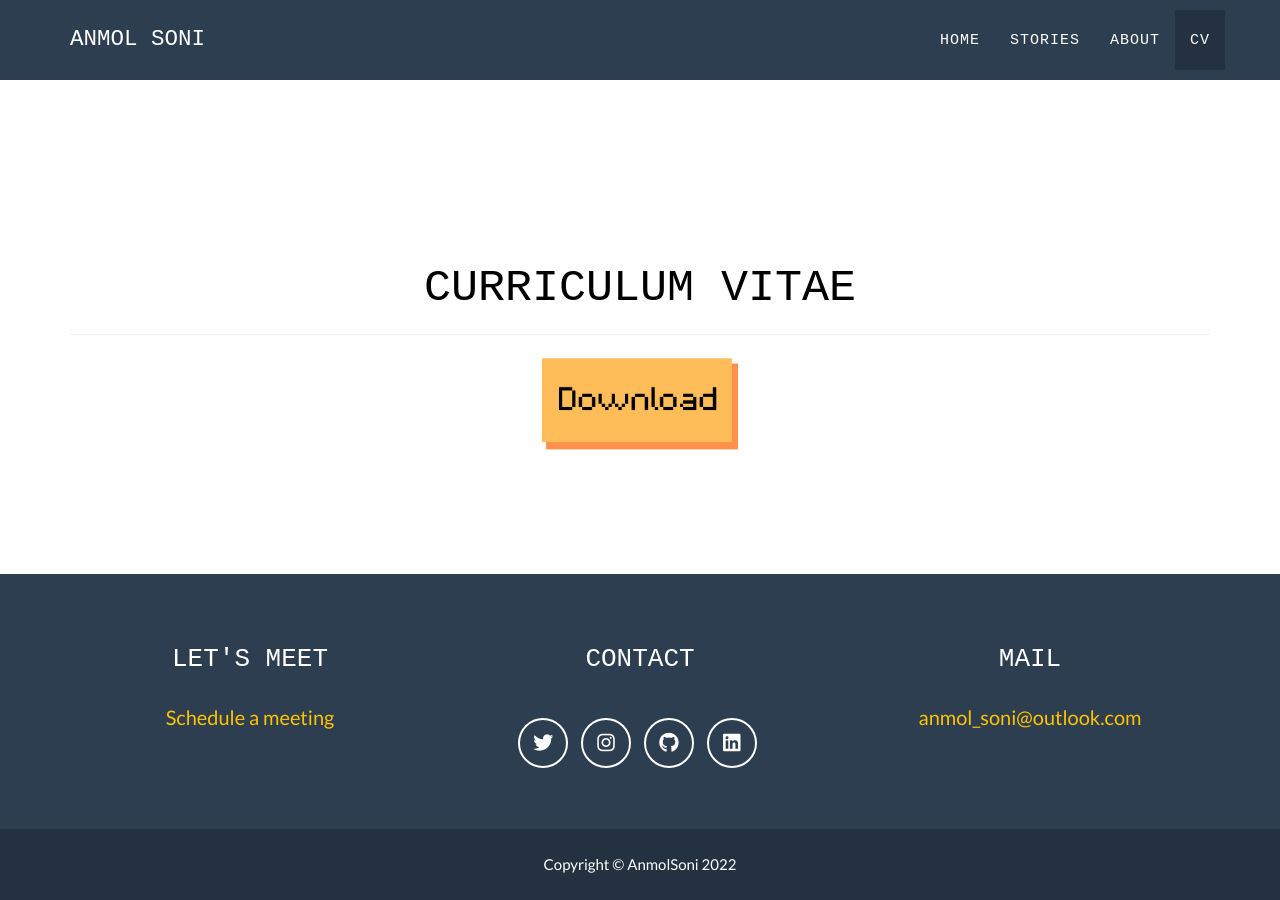
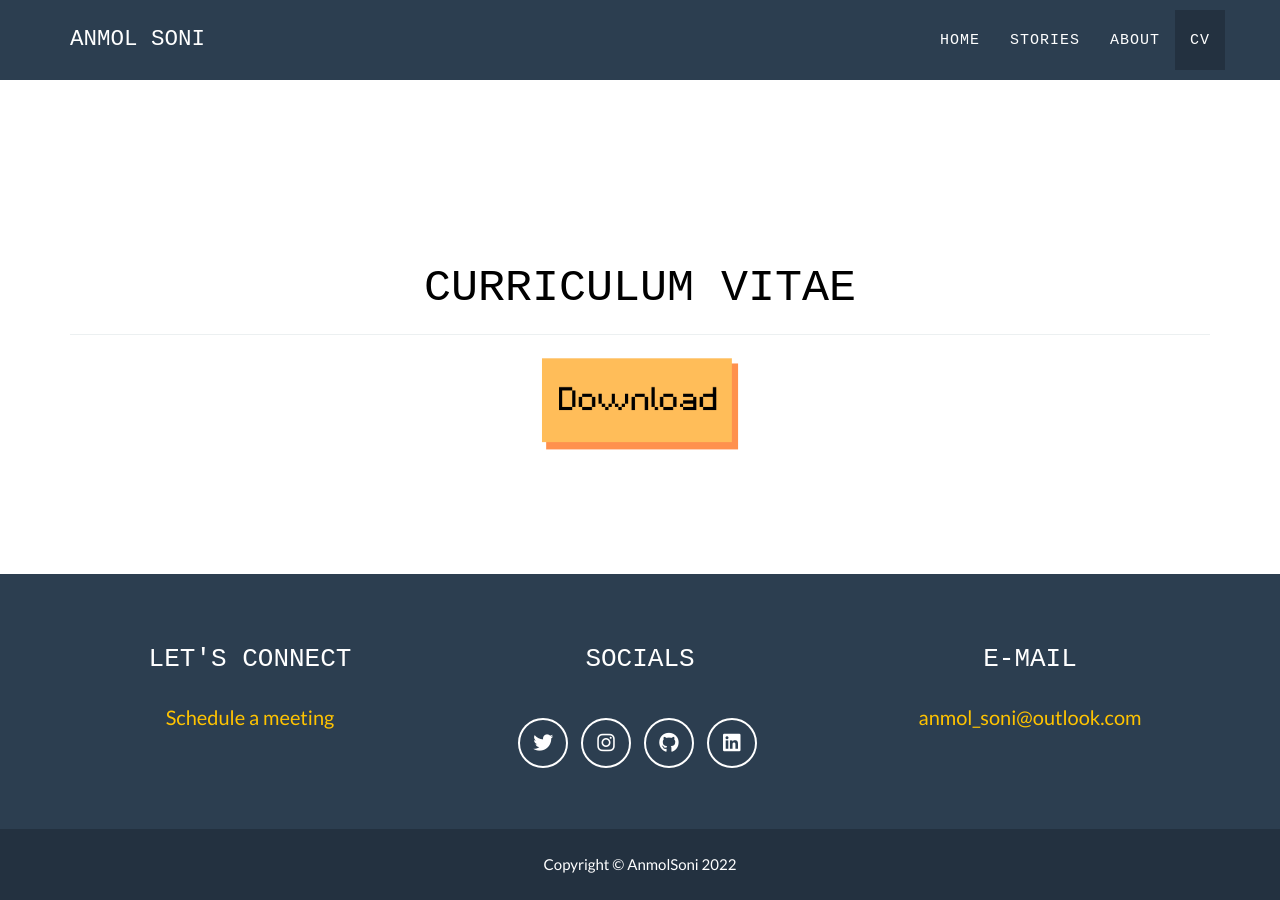
Before and after one commit to SoniAnmol/SoniAnmol.github.io, a Jekyll site: the page built from _posts/2022-09-27-msc_thesis.markdown, in a window 1280 px wide and 900 px high, scrolled down 1815 px. Built offline with Jekyll 4.4.1, drawn with Linux system fonts in a browser that asks for light colours; some web fonts are replaced.

Commit message:
updated footer

```diff
--- a/_config.yml
+++ b/_config.yml
@@ -33,9 +33,9 @@ color:
 # Footer settings
 footer:
   copyright: AnmolSoni
-  location: Let's meet
-  social: Contact
-  credits: Mail
+  location: Let's Connect
+  social: Socials
+  credits: E-Mail
 
 # Social networks usernames (many more available: google-plus, flickr, dribbble, pinterest, instagram, tumblr, linkedin, etc.)
 social:
```
